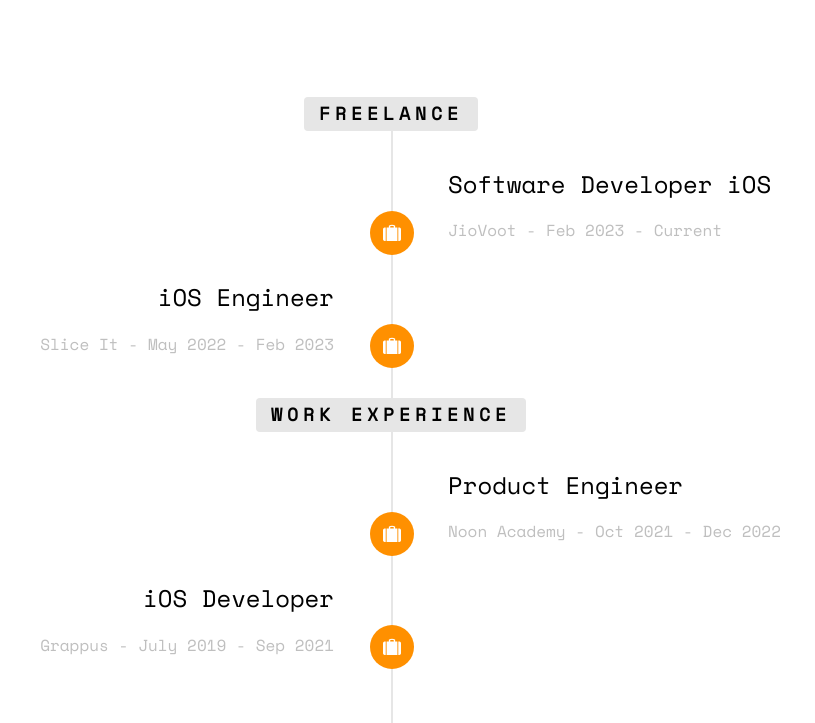
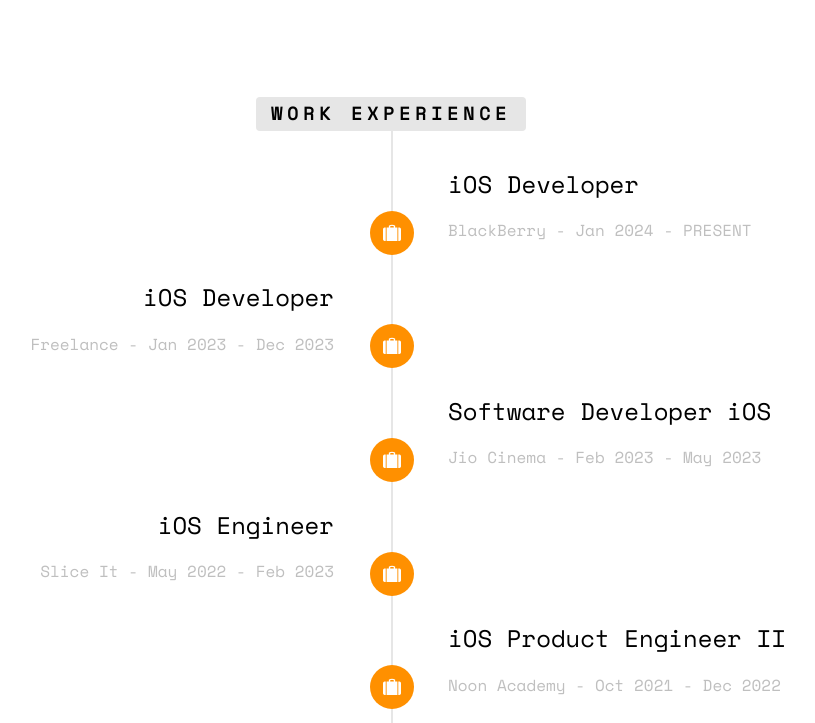
Before and after one commit to jainijhawan/jainijhawan.github.io, a plain HTML site: page index.html in a window 1280 px wide. Shown: the part 1833-2556 px from the top of the page, without its empty margins (249-1064 px from the left). Drawn offline with nearby package versions, Linux system fonts and the light colour scheme; some packages are replaced by stand-ins of ours; no server answers; files whose address does not match are found by name.

Commit message:
Update index.html

```diff
--- a/index.html
+++ b/index.html
@@ -102,7 +102,7 @@
 					</div>
 					<div class="col-md-8">
 						<h2>Hello There!</h2>
-						<p>I am a professional iOS developer with 4 years of experience. I specialise in creating
+						<p>I am a professional iOS developer with 4.5 years of experience. I specialise in creating
 							high-quality, user-friendly mobile apps by bringing ideas to life using Swift. I have a
 							proven track record of delivering projects on-time and to my client's satisfaction. I
 							believe that apps should be both fun and functional, so I pour my heart into creating
@@ -140,7 +140,31 @@
 						<ul class="timeline">
 							<li class="timeline-heading text-center animate-box">
 								<div>
-									<h3>Freelance</h3>
+									<h3>Work Experience</h3>
+								</div>
+							</li>
+							<li class="timeline-inverted animate-box">
+								<div class="timeline-badge"><i class="icon-suitcase"></i></div>
+								<div class="timeline-panel">
+									<div class="timeline-heading">
+										<h3 class="timeline-title">iOS Developer</h3>
+										<span class="company">BlackBerry - Jan 2024 - PRESENT</span>
+									</div>
+									<div class="timeline-body">
+										<p></p>
+									</div>
+								</div>
+							</li>
+							<li class="animate-box timeline-unverted">
+								<div class="timeline-badge"><i class="icon-suitcase"></i></div>
+								<div class="timeline-panel">
+									<div class="timeline-heading">
+										<h3 class="timeline-title">iOS Developer</h3>
+										<span class="company">Freelance - Jan 2023 - Dec 2023</span>
+									</div>
+									<div class="timeline-body">
+										<p></p>
+									</div>
 								</div>
 							</li>
 							<li class="timeline-inverted animate-box">
@@ -148,7 +172,7 @@
 								<div class="timeline-panel">
 									<div class="timeline-heading">
 										<h3 class="timeline-title">Software Developer iOS</h3>
-										<span class="company">JioVoot - Feb 2023 - Current</span>
+										<span class="company">Jio Cinema - Feb 2023 - May 2023</span>
 									</div>
 									<div class="timeline-body">
 										<p></p>
@@ -167,16 +191,11 @@
 									</div>
 								</div>
 							</li>
-							<li class="timeline-heading text-center animate-box">
-								<div>
-									<h3>Work Experience</h3>
-								</div>
-							</li>
 							<li class="timeline-inverted animate-box">
 								<div class="timeline-badge"><i class="icon-suitcase"></i></div>
 								<div class="timeline-panel">
 									<div class="timeline-heading">
-										<h3 class="timeline-title">Product Engineer</h3>
+										<h3 class="timeline-title">iOS Product Engineer II</h3>
 										<span class="company">Noon Academy - Oct 2021 - Dec 2022</span>
 									</div>
 									<div class="timeline-body">
@@ -196,7 +215,6 @@
 									</div>
 								</div>
 							</li>
-
 							<br>
 							<li class="timeline-heading text-center animate-box">
 								<div>
@@ -256,7 +274,7 @@
 						<div class="chart" data-percent="89"><span><strong>RxSwift</strong>89%</span></div>
 					</div>
 					<div class="col-md-3 col-sm-6 col-xs-12 text-center">
-						<div class="chart" data-percent="85"><span><strong>Realm</strong>85%</span></div>
+						<div class="chart" data-percent="85"><span><strong>Objective C</strong>85%</span></div>
 					</div>
 					<div class="col-md-3 col-sm-6 col-xs-12 text-center">
 						<div class="chart" data-percent="90"><span><strong>Core Data</strong>90%</span></div>
```
